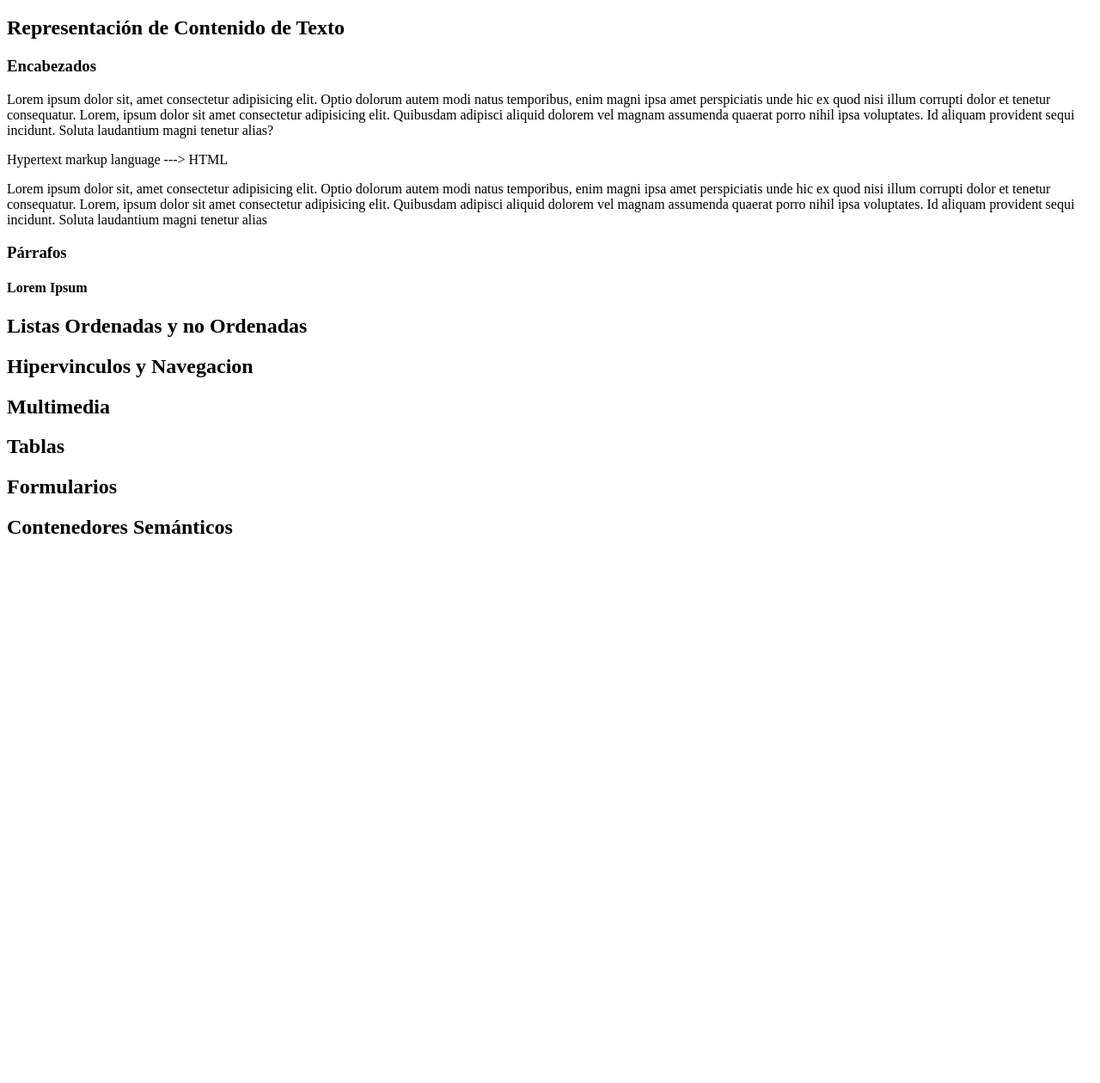
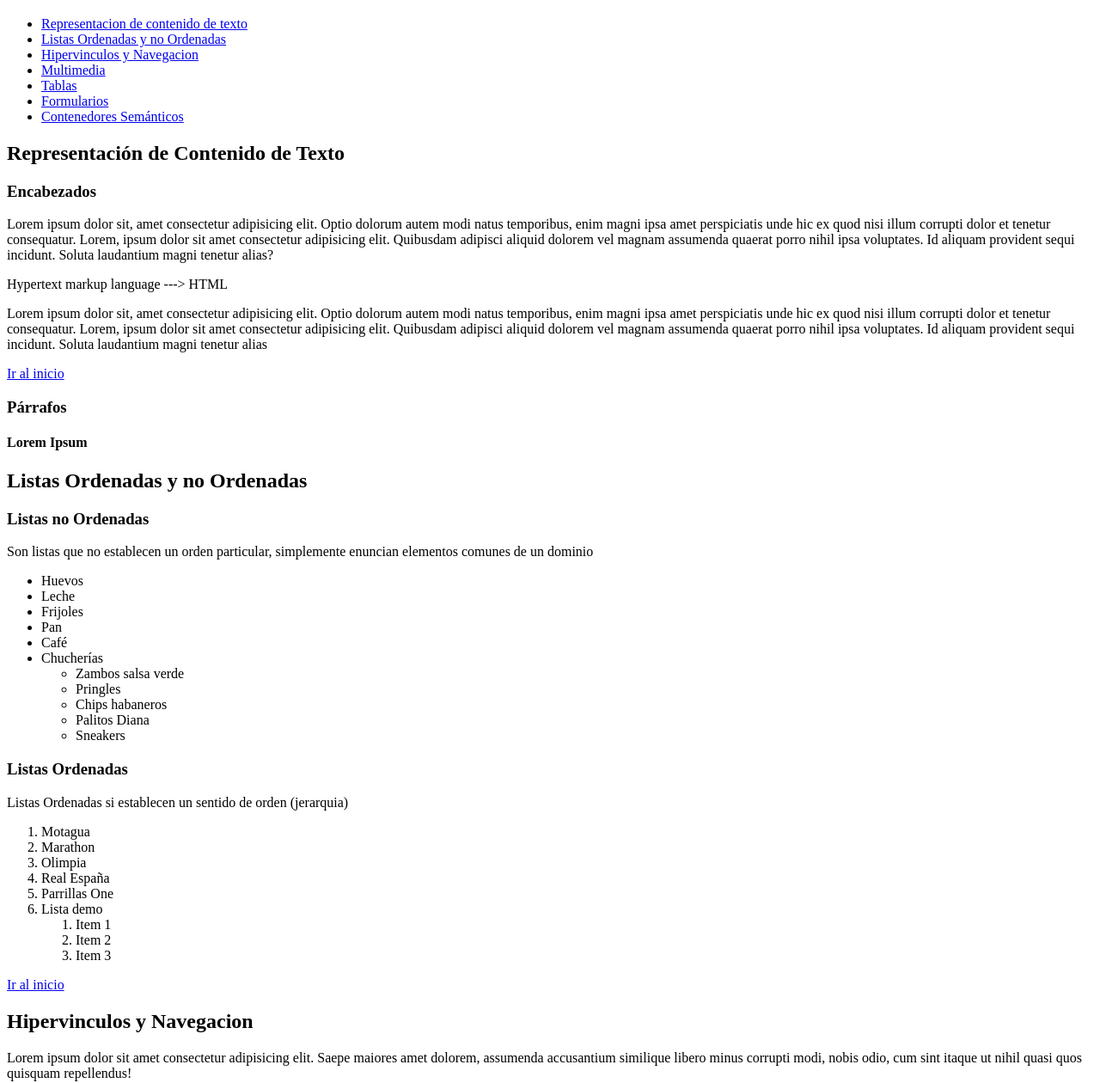
Before and after one commit to Rick282003/PW1_202501, a plain HTML site: page index.html in a window 1280 px wide. Shown: the part 61-1321 px from the top of the page at 86% size. Before the commit the page ends 800 px from the top, so only its background shows below. Drawn offline with Linux system fonts and the light colour scheme.

Commit message:
feat: Listas e Hipervinculos

```diff
--- a/index.html
+++ b/index.html
@@ -5,8 +5,19 @@
         <title>Portales Web I Sección 1801</title>
     </head>
     <body>
-        <h1>Portales Web I Primer Parcial</h1>
-        <h2>Representación de Contenido de Texto</h2>
+        <h1 id="idx">Portales Web I Primer Parcial</h1>
+
+        <ul>
+            <li><a href="#ch1">Representacion de contenido de texto</a></li>
+            <li><a href="#ch2">Listas Ordenadas y no Ordenadas</a></li>
+            <li><a href="#ch3">Hipervinculos y Navegacion</a></li>
+            <li><a href="#ch4">Multimedia</a></li>
+            <li><a href="#ch5">Tablas</a></li>
+            <li><a href="#ch6">Formularios</a></li>
+            <li><a href="#ch7">Contenedores Semánticos</a></li>
+        </ul>
+
+        <h2 id="ch1">Representación de Contenido de Texto</h2>
         <h3>Encabezados</h3>
         <p>
             Lorem ipsum dolor sit, amet consectetur adipisicing elit. Optio dolorum autem modi natus temporibus,
@@ -25,13 +36,83 @@
             magnam assumenda quaerat porro nihil ipsa voluptates. Id aliquam provident sequi incidunt.
             Soluta laudantium magni tenetur alias
         </p>
+        <a href="#idx">Ir al inicio</a>
         <h3>Párrafos</h3>
         <h4>Lorem Ipsum</h4>
-        <h2>Listas Ordenadas y no Ordenadas</h2>
-        <h2>Hipervinculos y Navegacion</h2>
-        <h2>Multimedia</h2>
-        <h2>Tablas</h2>
-        <h2>Formularios</h2>
-        <h2>Contenedores Semánticos</h2>
+        <h2 id="ch2">Listas Ordenadas y no Ordenadas</h2>
+        <h3>Listas no Ordenadas</h3>
+        <p>Son listas que no establecen un orden particular, simplemente enuncian
+            elementos comunes de un dominio
+            <!-- ul un_order list-->
+            <ul>
+                <li>
+                    <!-- list itemlist -->
+                     Huevos
+                </li>
+                <li>
+                    Leche
+                </li>
+                <li>
+                    Frijoles
+                </li>
+                <li>
+                    Pan
+                </li>
+                <li>
+                    Café
+                </li>
+                <li>
+                    Chucherías
+                    <ul>
+                        <li>Zambos salsa verde</li>
+                        <li>Pringles </li>
+                        <li>Chips habaneros</li>
+                        <li>Palitos Diana</li>
+                        <li>Sneakers</li>
+                    </ul>
+                </li>
+            </ul>
+        </p>
+        <h3>Listas Ordenadas</h3>
+        <p>
+            Listas Ordenadas si establecen un sentido de orden (jerarquia)
+            <ol>
+                <li>Motagua</li>
+                <li>Marathon</li>
+                <li>Olimpia</li>
+                <li>Real España</li>
+                <li>Parrillas One</li>
+                <li>Lista demo
+                    <ol>
+                        <li>Item 1</li>
+                        <li>Item 2</li>
+                        <li>Item 3</li>
+                    </ol>
+                </li>
+            </ol>
+        </p>
+        <a href="#idx">Ir al inicio</a>
+        <h2 id="ch3">Hipervinculos y Navegacion</h2>
+        <p>
+            Lorem ipsum dolor sit amet consectetur adipisicing elit. Saepe maiores amet dolorem, assumenda
+            accusantium similique libero minus corrupti modi, nobis odio, cum sint itaque ut nihil quasi quos quisquam repellendus!
+        </p>
+            Hipervinculos relativos van a documentos dentro del mismo sitio (carpeta)<br/>
+            <a href="relativos.html">Ir a la relativa</a><br/>
+            <a href="Tercer Parcial/Introduccionjavascript.html">Ir a la Introduccion de javascript</a><br/>
+        </p>
+        <a href="#idx">Ir al inicio</a>
+        <h2 id="ch4">Multimedia</h2>
+
+        <a href="#idx">Ir al inicio</a>
+        <h2 id="ch5">Tablas</h2>
+
+        <a href="#idx">Ir al inicio</a>
+        <h2 id="ch6">Formularios</h2>
+
+        <a href="#idx">Ir al inicio</a>
+        <h2 id="ch7">Contenedores Semánticos</h2>
+
+        <a href="#idx">Ir al inicio</a>
     </body>
 </html>
```
Also changed, not shown: Tercer Parcial/Introduccionjavascript.html (added, +11 -0 lines), relativos.html (added, +11 -0 lines).
